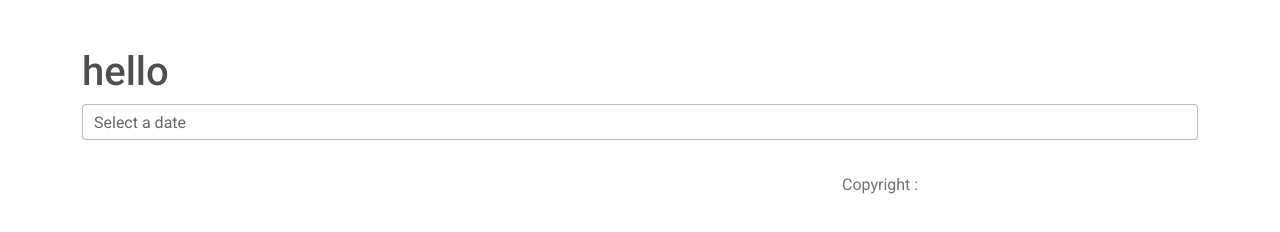
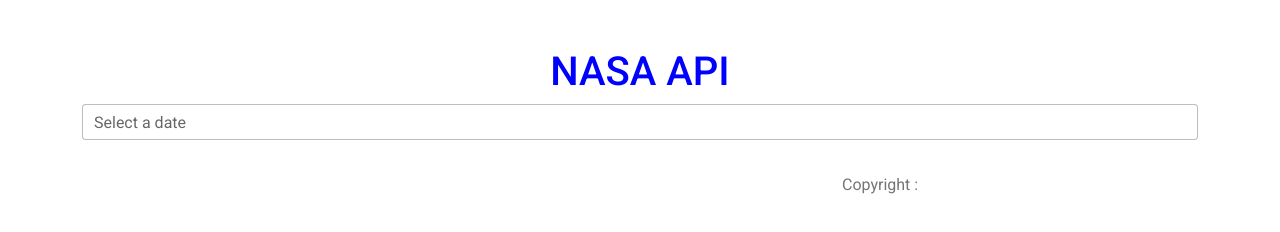
Before and after one commit to hafeea6/APOD, a plain HTML site: page index.html in a window 1280 px wide. Drawn offline with Linux system fonts and the light colour scheme; no server answers.

Commit message:
centered the title

```diff
--- a/index.html
+++ b/index.html
@@ -19,7 +19,7 @@
 <body>
     <!-- Start your project here-->
     <div class="container my-5">
-        <h1> hello </h1>
+        <h1 class="text-center" style="color:blue"> NASA API </h1>
 
         <div id="date-picker" class="form-outline datepicker mb-4">
             <input type="date" class="form-control" id="wrapper-date">
```
